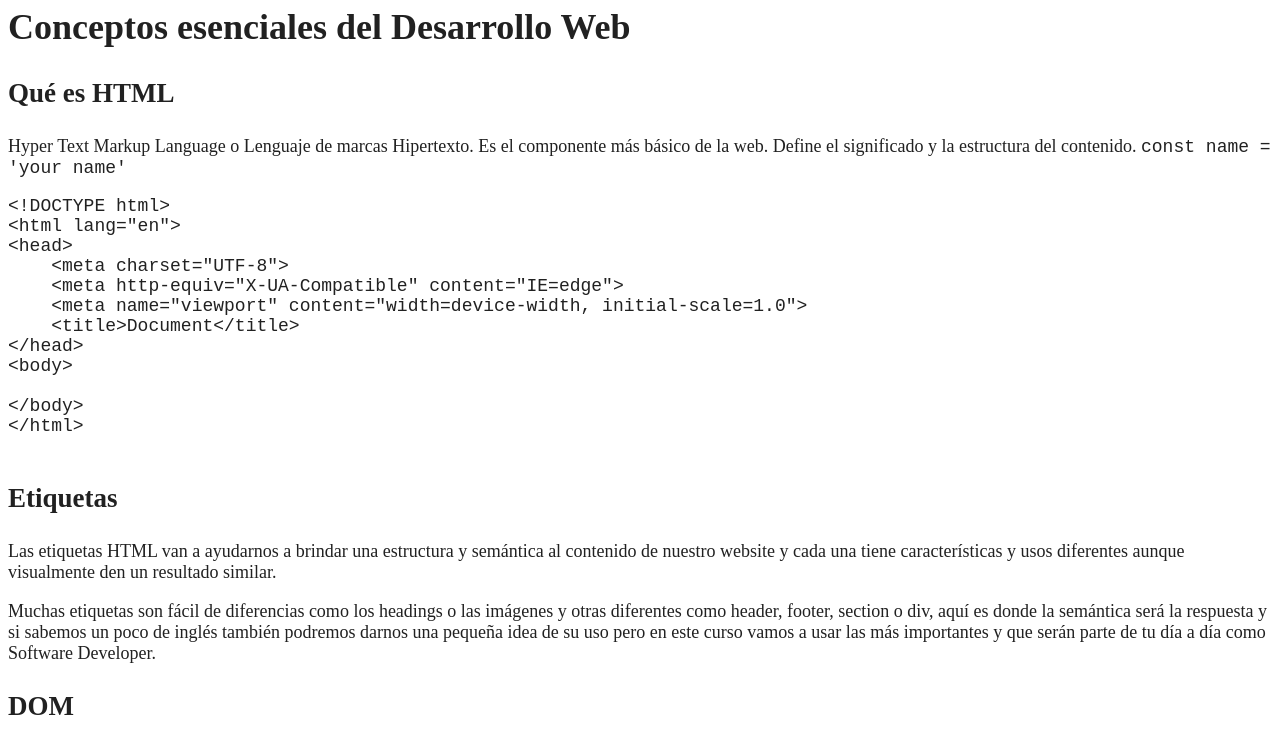
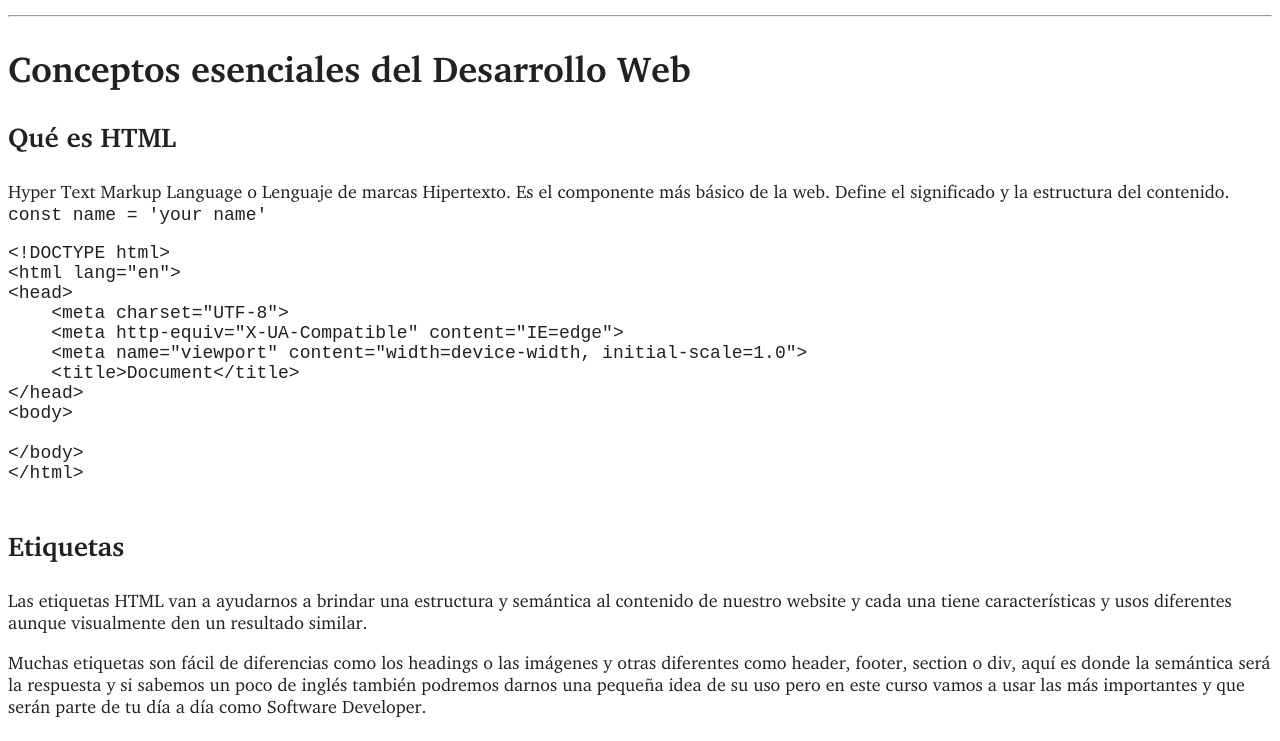
Before and after one commit to RSC9/html-css-essential-course, a plain HTML site: page index.html in a window 1280 px wide. Shown: the part 1291-2032 px from the top of the page. Drawn offline with Linux system fonts and the light colour scheme.

Commit message:
Class 32 - Custom Fonts
+ @font-face

```diff
--- a/css/styles.css
+++ b/css/styles.css
@@ -1,3 +1,31 @@
+@font-face {
+    font-family: charter;
+    src: url('../fonts/charter-regular.otf');
+    font-style: normal;
+    font-weight: 400;
+}
+
+@font-face {
+    font-family: charter;
+    src: url('../fonts/charter-italic.otf');
+    font-style: italic;
+    font-weight: 400;
+}
+
+@font-face {
+    font-family: charter;
+    src: url('../fonts/charter-bold.otf');
+    font-style: normal;
+    font-weight: 700;
+}
+
+@font-face {
+    font-family: charter;
+    src: url('../fonts/charter-bold-italic.otf');
+    font-style: italic;
+    font-weight: 700;
+}
+
 :root {
     font-size: 18px;
     --gray30: #212121;
@@ -12,6 +40,7 @@
 body {
     /* font-size: 10px; */
     color: var(--gray30);
+    font-family: charter;
 }
 
 a {
```
Also changed, not shown: fonts/charter-bold-italic.otf (added), fonts/charter-bold.otf (added), fonts/charter-italic.otf (added), fonts/charter-regular.otf (added).
